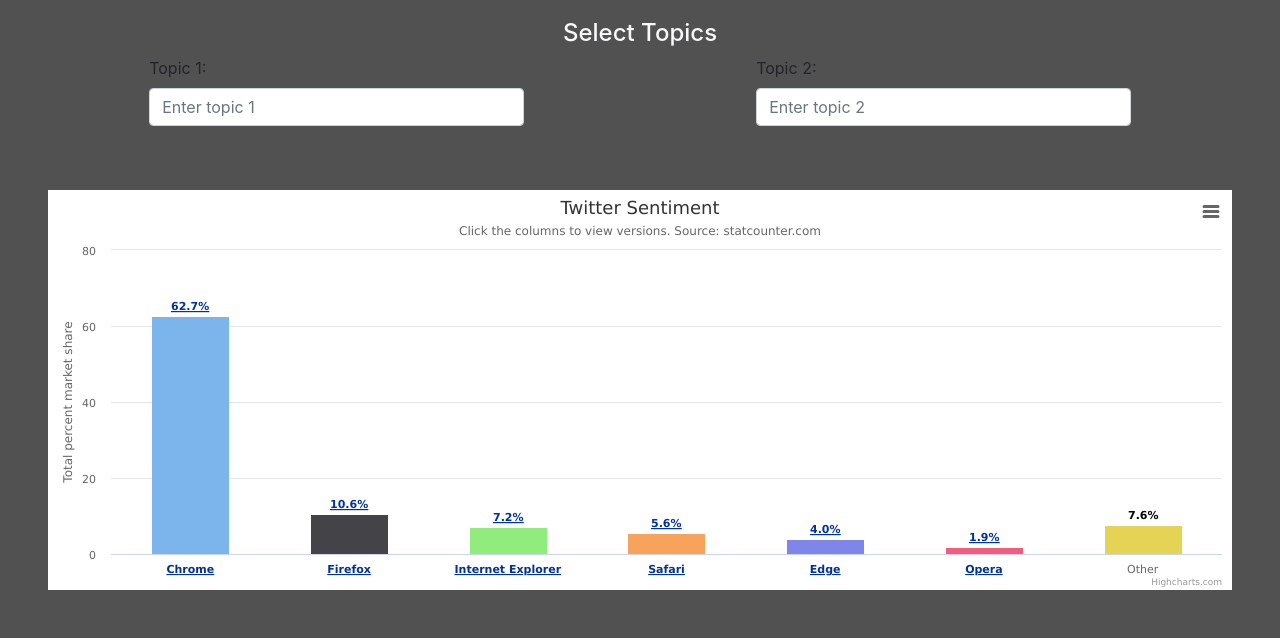
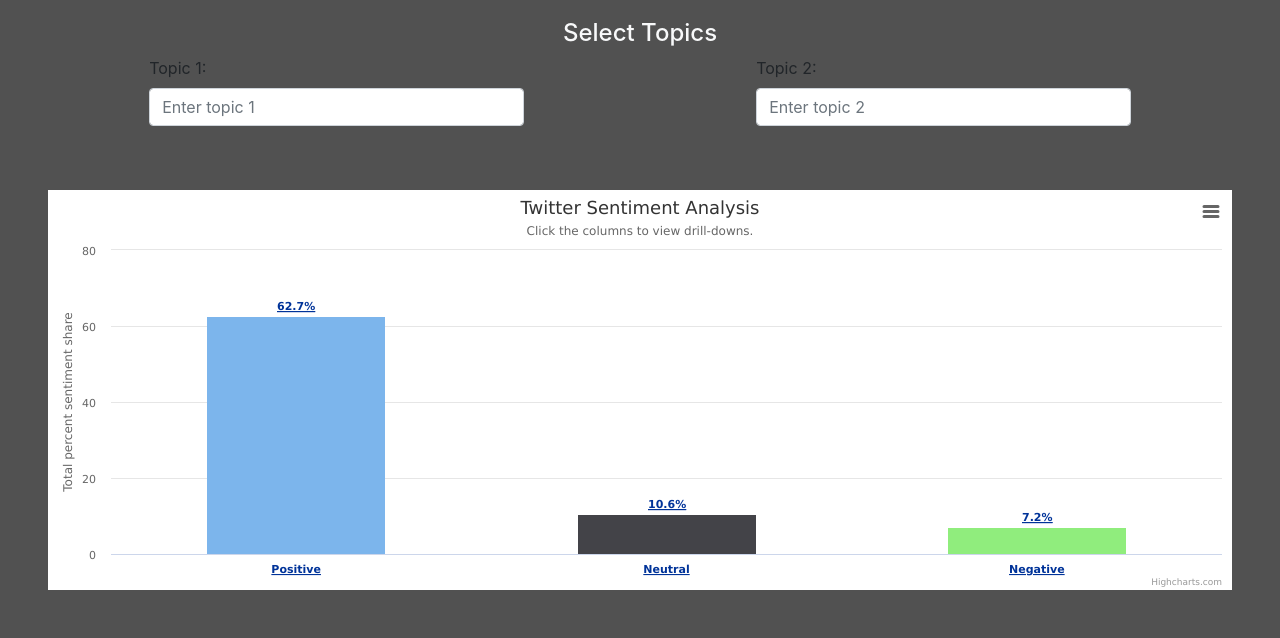
Before and after one commit to A00245575/CGProject, a Flask app: page / in a window 1280 px wide. Shown: the part 237-875 px from the top of the page. Run offline with Flask 2, Linux system fonts and the light colour scheme; some libraries are stand-ins or nearby versions.

Commit message:
Update Chart

```diff
--- a/templates/index.html
+++ b/templates/index.html
@@ -66,17 +66,17 @@
                 type: 'column'
             },
             title: {
-                text: 'Twitter Sentiment '
+                text: 'Twitter Sentiment Analysis'
             },
             subtitle: {
-                text: 'Click the columns to view versions. Source: <a href="http://statcounter.com" target="_blank">statcounter.com</a>'
+                text: 'Click the columns to view drill-downs.'
             },
             xAxis: {
                 type: 'category'
             },
             yAxis: {
                 title: {
-                    text: 'Total percent market share'
+                    text: 'Total percent sentiment share'
                 }
 
             },
@@ -100,43 +100,23 @@
 
             series: [
                 {
-                    name: "Browsers",
+                    name: "Sentiments",
                     colorByPoint: true,
                     data: [
                         {
-                            name: "Chrome",
+                            name: "Positive",
                             y: 62.74,
-                            drilldown: "Chrome"
+                            drilldown: "Positive"
                         },
                         {
-                            name: "Firefox",
+                            name: "Neutral",
                             y: 10.57,
-                            drilldown: "Firefox"
+                            drilldown: "Neutral"
                         },
                         {
-                            name: "Internet Explorer",
+                            name: "Negative",
                             y: 7.23,
-                            drilldown: "Internet Explorer"
-                        },
-                        {
-                            name: "Safari",
-                            y: 5.58,
-                            drilldown: "Safari"
-                        },
-                        {
-                            name: "Edge",
-                            y: 4.02,
-                            drilldown: "Edge"
-                        },
-                        {
-                            name: "Opera",
-                            y: 1.92,
-                            drilldown: "Opera"
-                        },
-                        {
-                            name: "Other",
-                            y: 7.62,
-                            drilldown: null
+                            drilldown: "Negative"
                         }
                     ]
                 }
@@ -144,8 +124,8 @@
             drilldown: {
                 series: [
                     {
-                        name: "Chrome",
-                        id: "Chrome",
+                        name: "Positive",
+                        id: "Positive",
                         data: [
                             [
                                 "v65.0",
@@ -222,8 +202,8 @@
                         ]
                     },
                     {
-                        name: "Firefox",
-                        id: "Firefox",
+                        name: "Neutral",
+                        id: "Neutral",
                         data: [
                             [
                                 "v58.0",
@@ -268,8 +248,8 @@
                         ]
                     },
                     {
-                        name: "Internet Explorer",
-                        id: "Internet Explorer",
+                        name: "Negative",
+                        id: "Negative",
                         data: [
                             [
                                 "v11.0",
@@ -286,76 +266,6 @@
                             [
                                 "v8.0",
                                 0.47
-                            ]
-                        ]
-                    },
-                    {
-                        name: "Safari",
-                        id: "Safari",
-                        data: [
-                            [
-                                "v11.0",
-                                3.39
-                            ],
-                            [
-                                "v10.1",
-                                0.96
-                            ],
-                            [
-                                "v10.0",
-                                0.36
-                            ],
-                            [
-                                "v9.1",
-                                0.54
-                            ],
-                            [
-                                "v9.0",
-                                0.13
-                            ],
-                            [
-                                "v5.1",
-                                0.2
-                            ]
-                        ]
-                    },
-                    {
-                        name: "Edge",
-                        id: "Edge",
-                        data: [
-                            [
-                                "v16",
-                                2.6
-                            ],
-                            [
-                                "v15",
-                                0.92
-                            ],
-                            [
-                                "v14",
-                                0.4
-                            ],
-                            [
-                                "v13",
-                                0.1
-                            ]
-                        ]
-                    },
-                    {
-                        name: "Opera",
-                        id: "Opera",
-                        data: [
-                            [
-                                "v50.0",
-                                0.96
-                            ],
-                            [
-                                "v49.0",
-                                0.82
-                            ],
-                            [
-                                "v12.1",
-                                0.14
                             ]
                         ]
                     }
```
